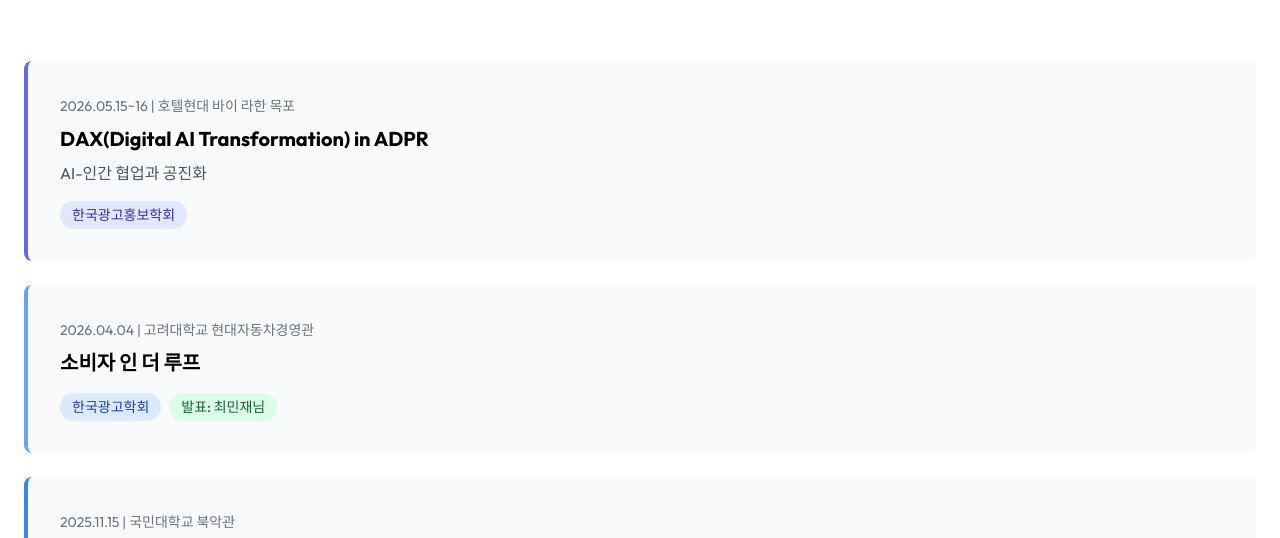
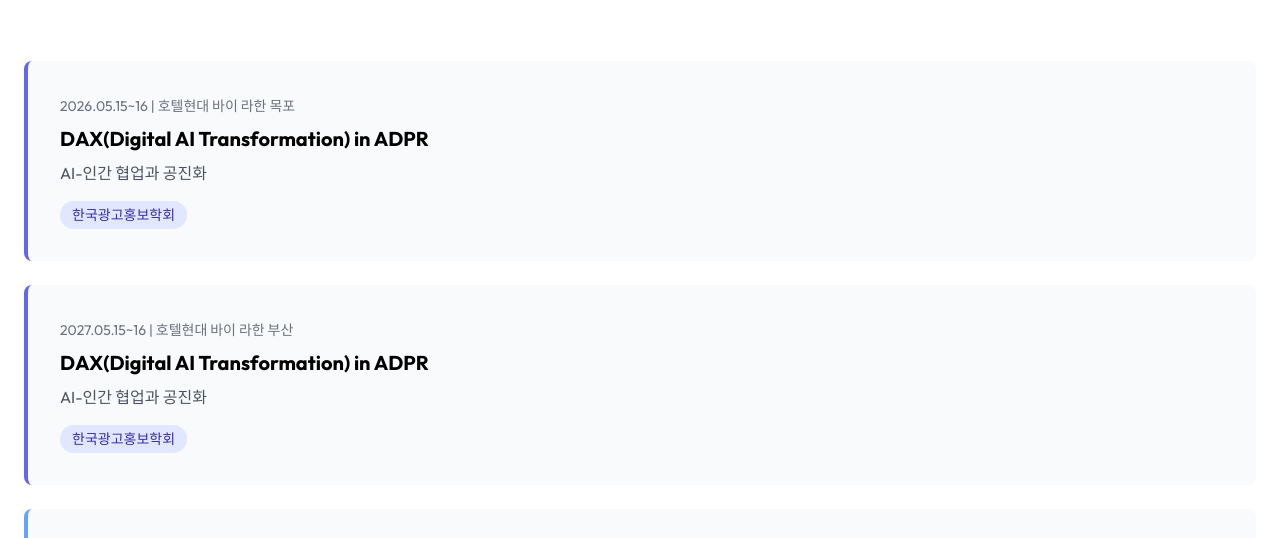
Before and after one commit to mac-lab-konkuk/mac-lab, a plain HTML site: page index.html in a window 1280 px wide. Shown: the part 240-778 px from the top of the page. Drawn offline with nearby package versions, Linux system fonts and the light colour scheme.

Commit message:
Update index.html

```diff
--- a/index.html
+++ b/index.html
@@ -362,9 +362,19 @@
           <h1 class="text-5xl font-bold text-gray-900 font-serif mb-4 fade-in">News &amp; Event</h1>
           <p class="text-lg text-gray-600 mb-16 fade-in stagger-1">광고·PR 관련 주요 학회 일정 및 행사입니다</p>
 
+           <div class="space-y-6">
+            <div class="card-hover bg-gray-50 rounded-lg p-8 border-l-4 border-indigo-500 fade-in stagger-2">
+              <span class="text-sm text-gray-500">2026.05.15~16 | 호텔현대 바이 라한 목포</span>
+              <h3 class="text-xl font-bold mt-2">DAX(Digital AI Transformation) in ADPR</h3>
+              <p class="text-gray-600 mt-2">AI-인간 협업과 공진화</p>
+              <div class="mt-4 flex flex-wrap gap-2">
+                <span class="inline-block px-3 py-1 bg-indigo-100 text-indigo-800 text-sm font-medium rounded-full">한국광고홍보학회</span>
+              </div>
+            </div>
+
           <div class="space-y-6">
             <div class="card-hover bg-gray-50 rounded-lg p-8 border-l-4 border-indigo-500 fade-in stagger-2">
-              <span class="text-sm text-gray-500">2026.05.15~16 | 호텔현대 바이 라한 목포</span>
+              <span class="text-sm text-gray-500">2027.05.15~16 | 호텔현대 바이 라한  부산</span>
               <h3 class="text-xl font-bold mt-2">DAX(Digital AI Transformation) in ADPR</h3>
               <p class="text-gray-600 mt-2">AI-인간 협업과 공진화</p>
               <div class="mt-4 flex flex-wrap gap-2">
```
